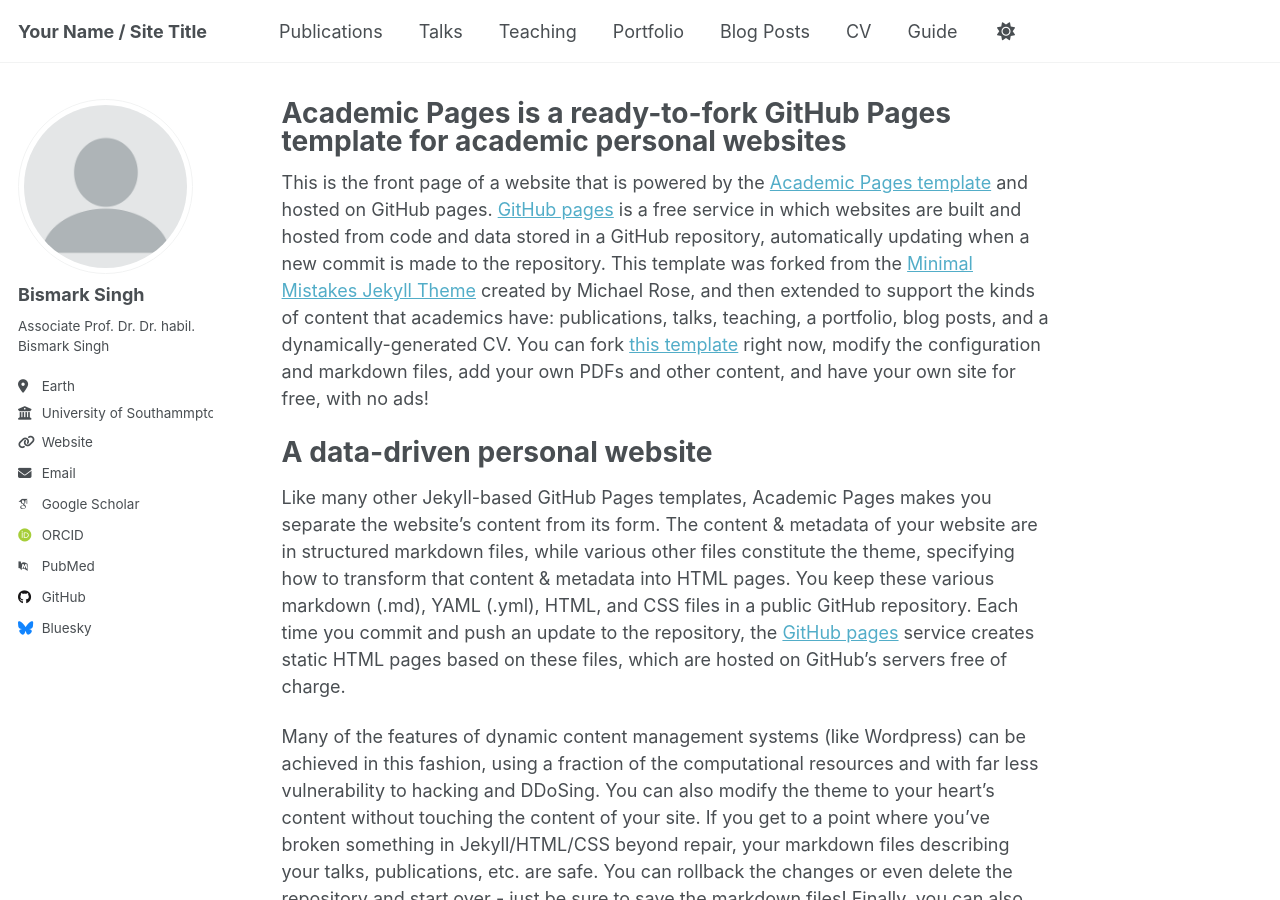
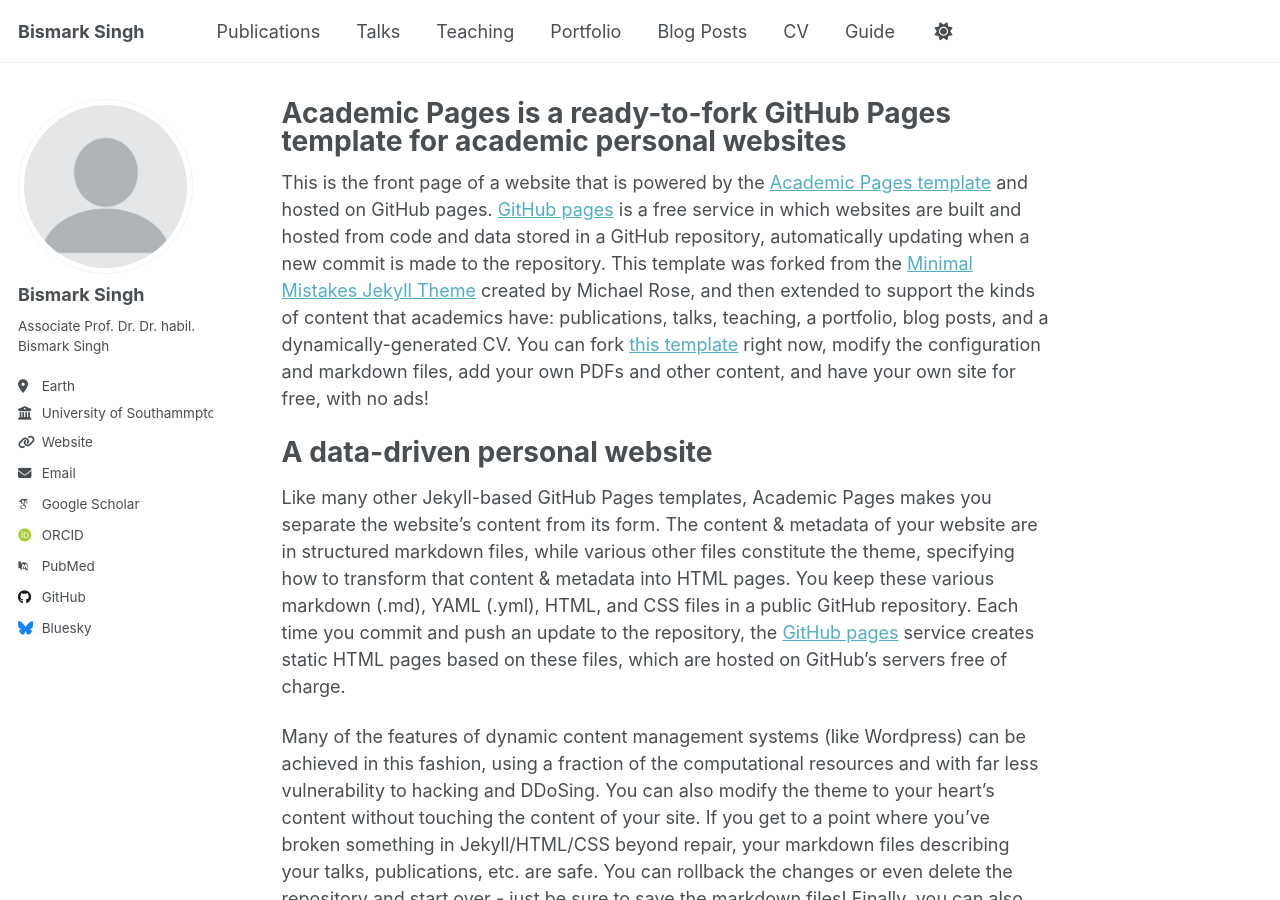
Before and after one commit to bissi1/bissi1.github.io, a Jekyll site: the page built from _pages/about.md, in a window 1280 px wide and 900 px high. Built offline with Jekyll 4.4.1, drawn with Linux system fonts in a browser that asks for light colours; some web fonts are replaced.

Commit message:
Update _config.yml

```diff
--- a/_config.yml
+++ b/_config.yml
@@ -9,7 +9,7 @@
 # Basic Site Settings
 locale                   : "en-US"
 site_theme               : "default"
-title                    : "Your Name / Site Title"
+title                    : "Bismark Singh"
 title_separator          : "-"
 name                     : &name "Your Name"
 description              : &description "personal description"
@@ -36,7 +36,7 @@
   arxiv            : # URL - Update with the correct link to your profile
   googlescholar    : "https://scholar.google.com/citations?user=qA9YJYYAAAAJ&hl=en"
   impactstory      : # URL
-  orcid            : "http://orcid.org/yourorcidurl"
+  orcid            : "https://orcid.org/0000-0002-6943-657X"
   semantic         : # URL
   pubmed           : "https://www.ncbi.nlm.nih.gov/pubmed/?term=john+snow"
   researchgate     : # URL
```
